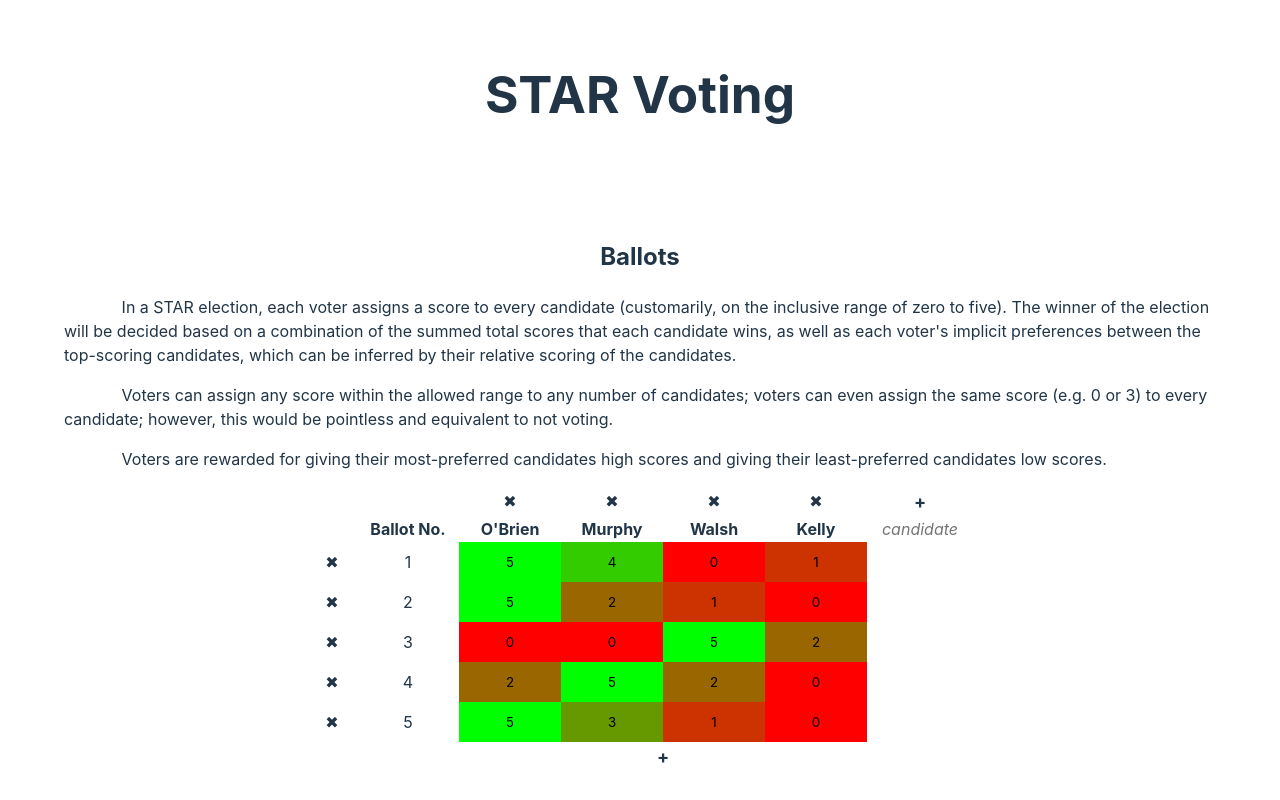
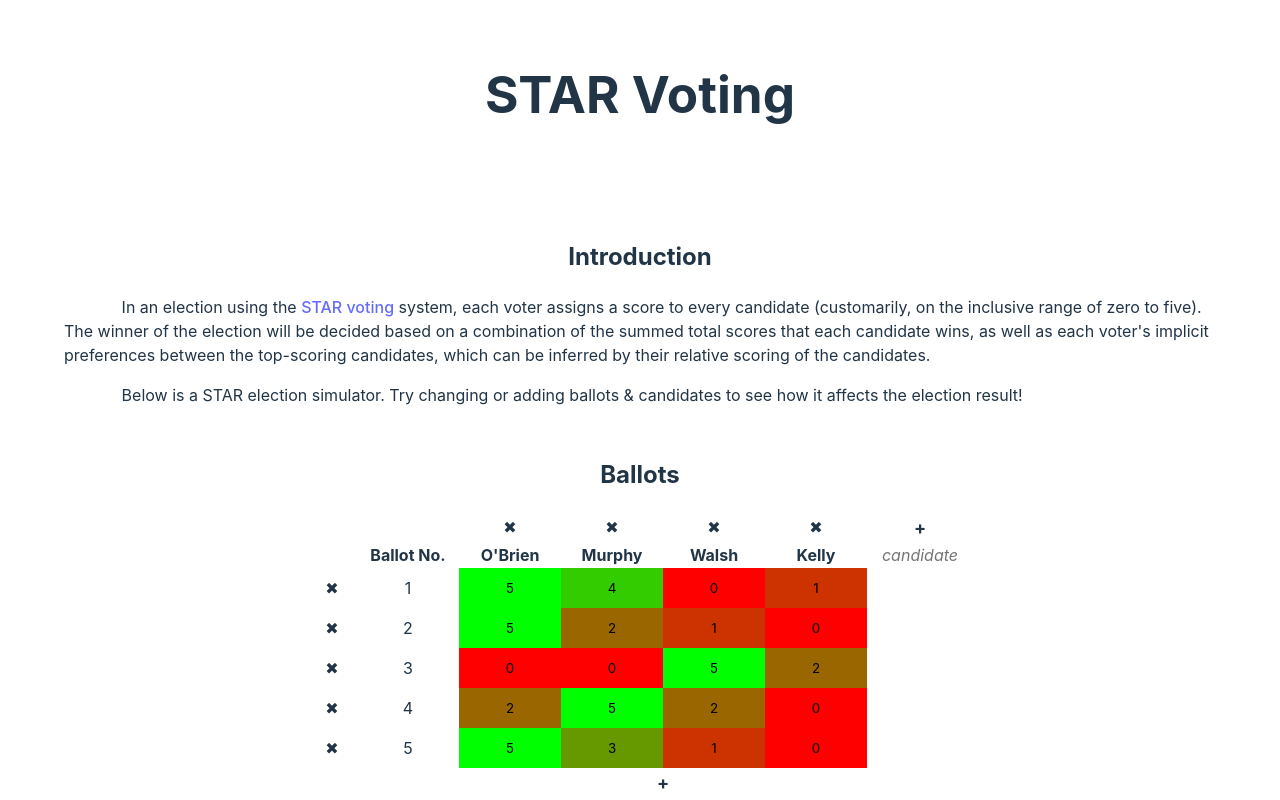
Before and after one commit to boyleconnor/star-voting, a React (Vite) app: page / in a window 1280 px wide. Shown: the top 800 px of the page. Built offline with nearby package versions, Linux system fonts and the light colour scheme.

Commit message:
Improve intro text

```diff
--- a/src/App.tsx
+++ b/src/App.tsx
@@ -119,34 +119,37 @@ function App() {
     <>
       <h1>STAR Voting</h1>
       <div className="card">
-        <h2>Ballots</h2>
+        <h2>Introduction</h2>
         <p>
-          In a STAR election, each voter assigns a score to every candidate (customarily, on the inclusive range of zero
-          to five). The winner of the election will be decided based on a combination of the summed total scores that
-          each candidate wins, as well as each voter's implicit preferences between the top-scoring candidates, which
-          can be inferred by their relative scoring of the candidates.
+          In an election using the <a href="https://www.starvoting.org/">STAR voting</a> system, each voter assigns a
+          score to every candidate (customarily, on the inclusive range of zero to five). The winner of the election
+          will be decided based on a combination of the summed total scores that each candidate wins, as well as each
+          voter's implicit preferences between the top-scoring candidates, which can be inferred by their relative
+          scoring of the candidates.
         </p>
         <p>
-          Voters can assign any score within the allowed range to any number of candidates; voters can even assign
-          the same score (e.g. 0 or 3) to every candidate; however, this would be pointless and equivalent to not
-          voting.
+          Below is a STAR election simulator. Try changing or adding ballots & candidates to see how it affects the
+          election result!
         </p>
-        <p>
-          Voters are rewarded for giving their most-preferred candidates high scores and giving their least-preferred
-          candidates low scores.
-        </p>
+        <h2>Ballots</h2>
         <table className="ballots">
           <thead>
           <tr>
             <th colSpan={2}></th>
-            {candidates.map(candidate => <th key={candidate} className="candidate-delete" onClick={() => deleteCandidate(candidate)}>✖</th>)}
-            <th onClick={addCandidate} className="candidate-add" style={{ fontSize: "18px" }}>+</th>
+            {candidates.map(candidate => <th key={candidate} className="candidate-delete"
+                                             onClick={() => deleteCandidate(candidate)}>✖</th>)}
+            <th onClick={addCandidate} className="candidate-add" style={{fontSize: "18px"}}>+</th>
           </tr>
           <tr>
             <td></td>
             <th>Ballot No.</th>
             {candidates.map(candidate => <th key={candidate}>{candidate}</th>)}
-            <th><input type="text" placeholder="candidate" className="candidate candidate-input" value={newCandidate} onChange={(e) => setNewCandidate(e.target.value)} onKeyDown={e => {if (e.key == 'Enter') {addCandidate()}}} /></th>
+            <th><input type="text" placeholder="candidate" className="candidate candidate-input" value={newCandidate}
+                       onChange={(e) => setNewCandidate(e.target.value)} onKeyDown={e => {
+              if (e.key == 'Enter') {
+                addCandidate()
+              }
+            }}/></th>
           </tr>
           </thead>
           <tbody>
@@ -157,7 +160,7 @@ function App() {
             </td>
             <td>{vote.id}</td>
             {candidates.map(candidate => <td className="ballot" key={candidate}>
-              <input className="score" style={{ backgroundColor: getColor(vote.scores.get(candidate) as number) }}
+              <input className="score" style={{backgroundColor: getColor(vote.scores.get(candidate) as number)}}
                      type="number" min={MIN_SCORE} max={MAX_SCORE} value={vote.scores.get(candidate)} onChange={(e) => {
                 setScore(vote.id, candidate, parseInt(e.target.value))
               }}/>
@@ -165,8 +168,8 @@ function App() {
             <td></td>
           </tr>)}
           <tr>
-            <td colSpan={2} />
-            <td colSpan={candidates.length} className="vote-add" onClick={addVote} style={{ fontSize: 18 }}><b>+</b></td>
+            <td colSpan={2}/>
+            <td colSpan={candidates.length} className="vote-add" onClick={addVote} style={{fontSize: 18}}><b>+</b></td>
           </tr>
           </tbody>
         </table>
@@ -175,17 +178,20 @@ function App() {
       <h2>Score round</h2>
       {topCandidates.length == 2 && (<p>
         <b>{firstCandidate}</b> (score: <b>{totalScores.get(firstCandidate)}</b>)
-        and <b>{secondCandidate}</b> (score: <b>{totalScores.get(secondCandidate)}</b>) received the two highest total scores.
+        and <b>{secondCandidate}</b> (score: <b>{totalScores.get(secondCandidate)}</b>) received the two highest total
+        scores.
         The winner will be decided by voters' preferences between these candidates.
       </p>)}
       <table>
-        <thead><tr>
+        <thead>
+        <tr>
           <th>Candidate</th>
           <th>Total score</th>
-        </tr></thead>
+        </tr>
+        </thead>
         <tbody>
-          {sortedScores.map(([candidate, score]) => <tr>
-            <td style={{backgroundColor: (candidate == firstCandidate && FIRST_CAN_BG_COLOR) || (candidate == secondCandidate && SECOND_CAN_BG_COLOR) || "gray"}}>{candidate}</td>
+        {sortedScores.map(([candidate, score]) => <tr>
+          <td style={{backgroundColor: (candidate == firstCandidate && FIRST_CAN_BG_COLOR) || (candidate == secondCandidate && SECOND_CAN_BG_COLOR) || "gray"}}>{candidate}</td>
             <td>{score}</td>
           </tr>)}
         </tbody>
```
